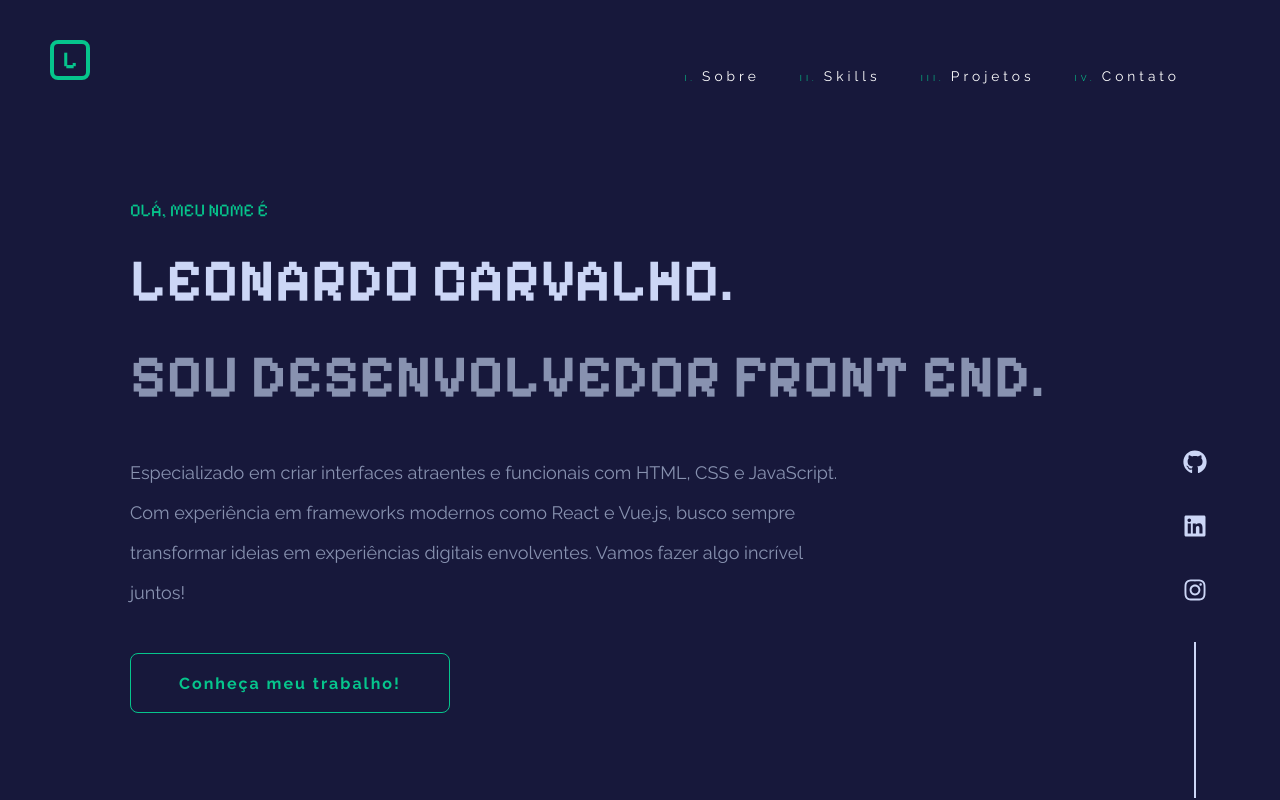
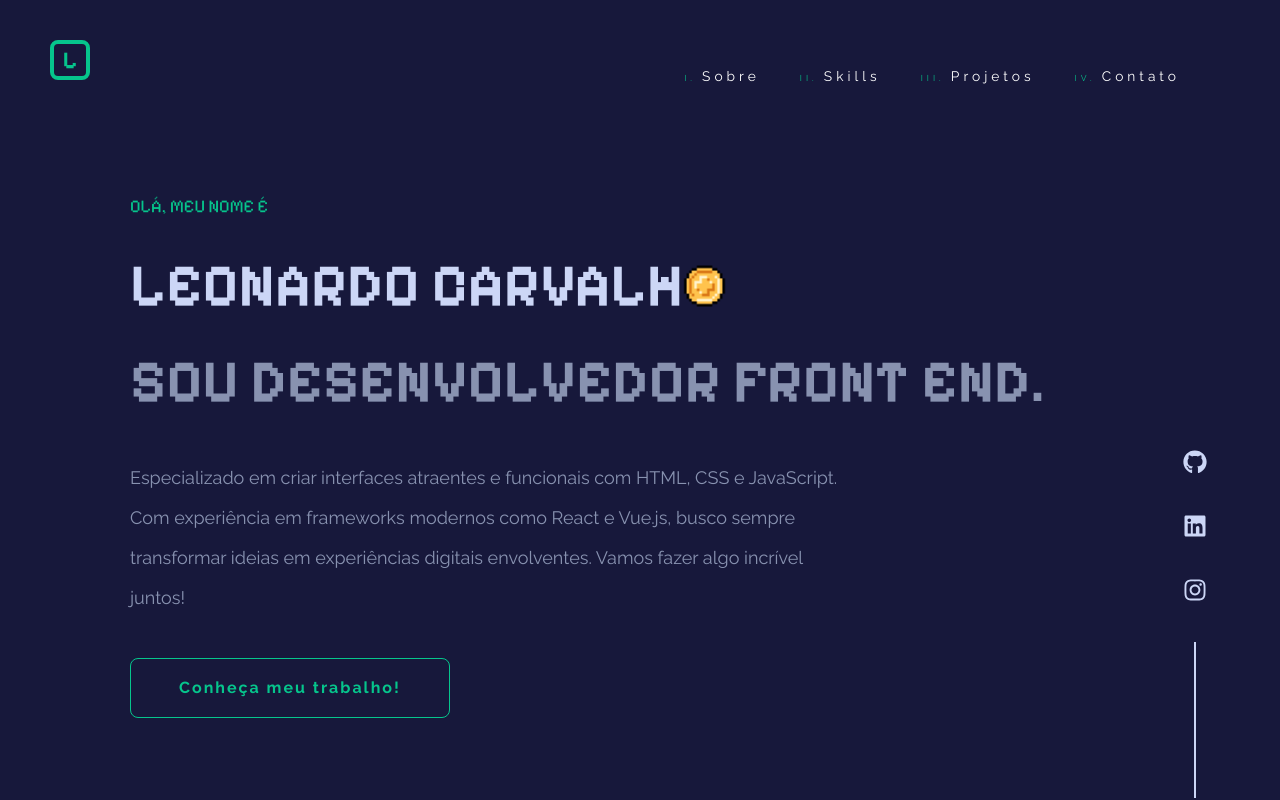
Before and after one commit to leocarvalh0/portfolio_react, a React (Create React App) app: page / in a window 1280 px wide. Shown: the top 800 px of the page. Built offline with nearby package versions, Linux system fonts and the light colour scheme.

Commit message:
adicionando gif na Home

```diff
--- a/src/sections/Home/Home.js
+++ b/src/sections/Home/Home.js
@@ -1,4 +1,5 @@
 import styled from "styled-components"
+import coin from "../../assets/coin.gif"
 
 const Section = styled.section`
     height: 80vh;
@@ -23,7 +24,6 @@ const Section = styled.section`
         }
     }
 `
-
 const Saudacao = styled.p`
     color: #06c58c;
     font-family: 'Pixelify Sans', sans-serif;
@@ -35,6 +35,34 @@ const Titulo = styled.h1`
     color: #ccd6f6;
     font-family: 'Pixelify Sans', sans-serif;
     text-transform: uppercase;
+    white-space: nowrap;
+
+    img {
+        height: 64px;
+        position: relative;
+        top: 13px;
+        right: 53px;
+        background-color: transparent;
+
+        @media screen and (max-width: 1024px) {
+            height: 53px;
+            right: 45px;
+            top: 11px;
+        }
+
+        @media screen and (max-width: 768px) {
+            height: 45px;
+            right: 39px;
+            top: 10px;
+        }
+
+        @media screen and (max-width: 482px) {
+            height: 34px;
+            right: 29px;
+            top: 8px;
+        }
+
+    }
 
     @media screen and (max-width: 1024px) {
         font-size: 5.0rem;
@@ -125,7 +153,9 @@ const Home = () => {
     return (
         <Section>
             <Saudacao>Olá, meu nome é</Saudacao>
-            <Titulo>Leonardo Carvalho.</Titulo>
+            <Titulo>Leonardo Carvalh
+                <img src={coin} alt="Moeda girando" />
+                </Titulo>
             <SubTitulo>Sou desenvolvedor Front End.</SubTitulo>
             <Descricao>Especializado em criar interfaces atraentes e funcionais com HTML, CSS e JavaScript. Com experiência em frameworks modernos como React e Vue.js, busco sempre transformar ideias em experiências digitais envolventes. Vamos fazer algo incrível juntos!</Descricao>
             <Botao>Conheça meu trabalho!</Botao>
```
Also changed, not shown: src/assets/coin.gif (added), src/assets/coin.jpg (added).
